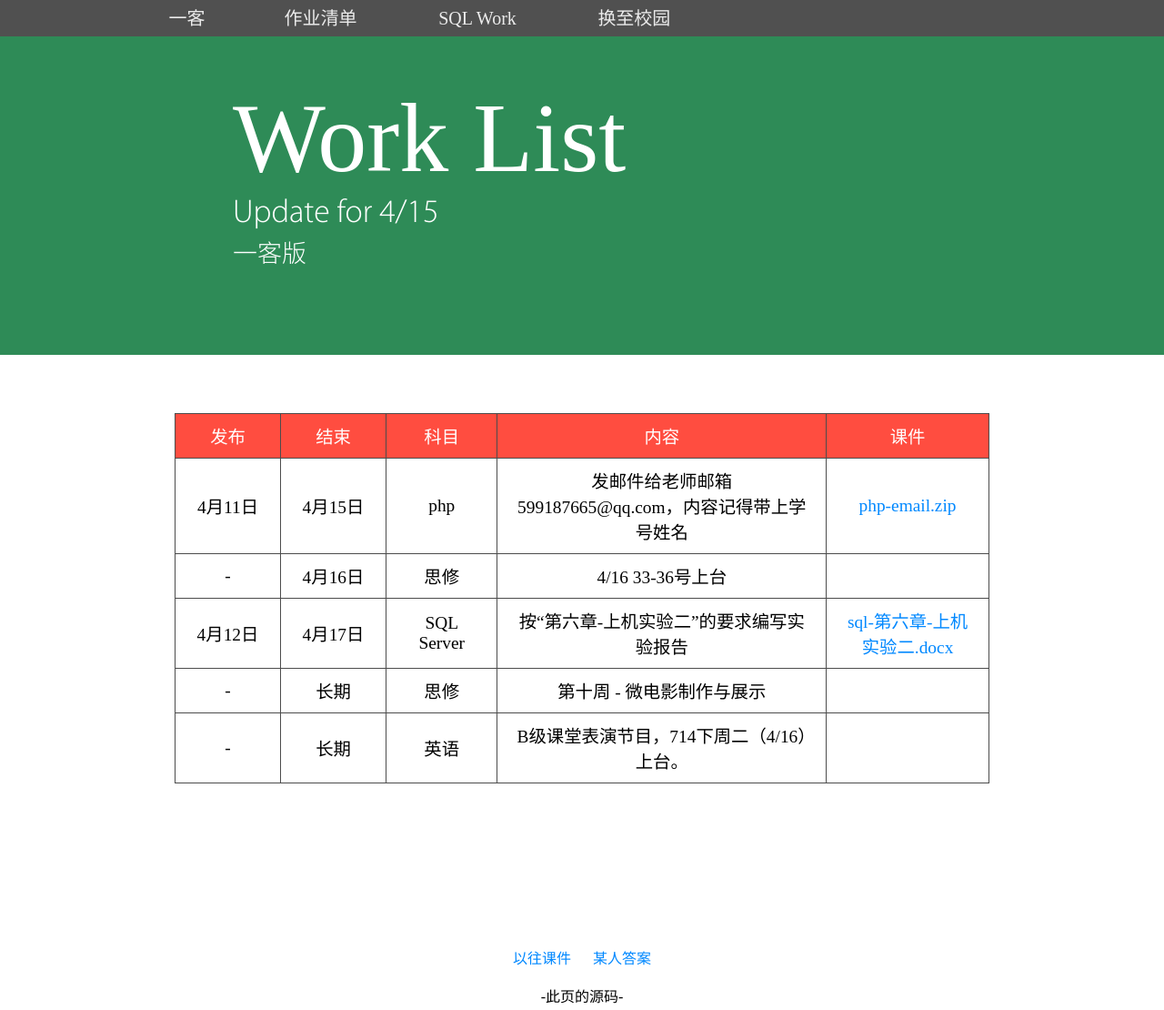
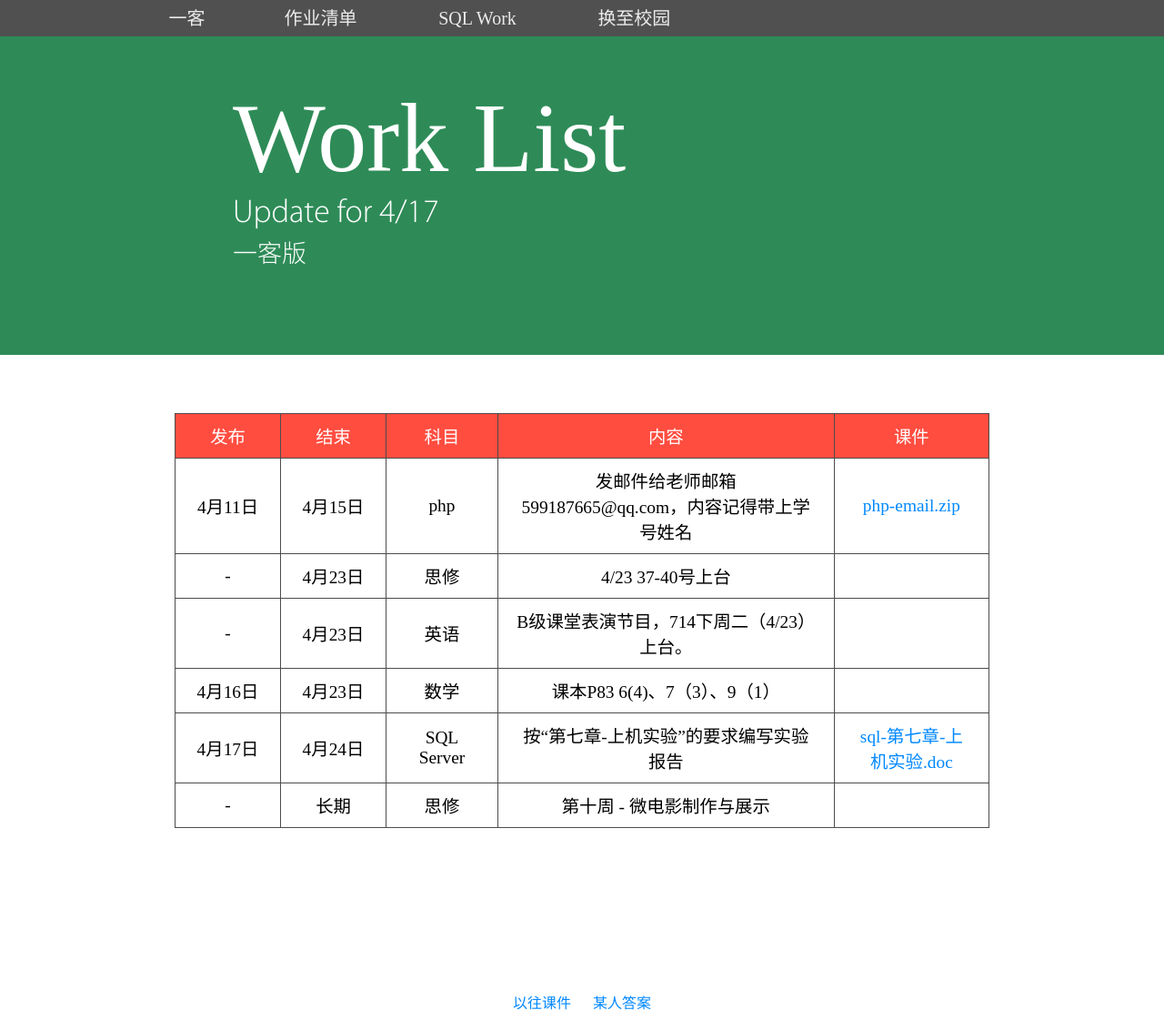
Before and after one commit to AMoLingran/Yeek, a PHP site: page /worklist in a window 1280 px wide. Shown: the top 1110 px of the page at 91% size. Run offline with PHP 8.4, Linux system fonts and the light colour scheme; data that the repository does not hold is empty.

Commit message:
UWL on 0417

```diff
--- a/worklist/index.php
+++ b/worklist/index.php
@@ -10,10 +10,11 @@ $domainInfo= include_once("../part/Position.php");
 $counter = 1;
 $list = [
     ['end' => '0415', 'start' => '0411', 'Subject' => 'php', 'info' => '发邮件给老师邮箱599187665@qq.com，内容记得带上学号姓名', 'annex' => 'php-email.zip'],
-    ['end' => '长期', 'start' => '-', 'Subject' => '英语', 'info' => 'B级课堂表演节目，714下周二（4/16）上台。', 'annex' => ''],
-    ['end' => '0416', 'start' => '-', 'Subject' => '思修', 'info' => '4/16 33-36号上台', 'annex' => ''],
+    ['end' => '0423', 'start' => '-', 'Subject' => '英语', 'info' => 'B级课堂表演节目，714下周二（4/23）上台。', 'annex' => ''],
+    ['end' => '0423', 'start' => '-', 'Subject' => '思修', 'info' => '4/23 37-40号上台', 'annex' => ''],
+    ['end' => '0423', 'start' => '0416', 'Subject' => '数学', 'info' => '课本P83 6(4)、7（3）、9（1）', 'annex' => ''],
     ['end' => '长期', 'start' => '-', 'Subject' => '思修', 'info' => '第十周 - 微电影制作与展示', 'annex' => ''],
-    ['end' => '0417', 'start' => '0412', 'Subject' => 'SQL Server', 'info' => '按“第六章-上机实验二”的要求编写实验报告', 'annex' => 'sql-第六章-上机实验二.docx'],
+    ['end' => '0424', 'start' => '0417', 'Subject' => 'SQL Server', 'info' => '按“第七章-上机实验”的要求编写实验报告', 'annex' => 'sql-第七章-上机实验.doc'],
 ];
 asort($list);
 function add($array,$flag){
@@ -43,7 +44,7 @@ $list = add($list,"start");
 <header>
     <div>
         <p><span>Work List</span></p>
-        <p>Update for 4/15</p>
+        <p>Update for 4/17</p>
         <p><?php echo $domainInfo['name'] ?>版</p>
     </div>
 </header>
```
